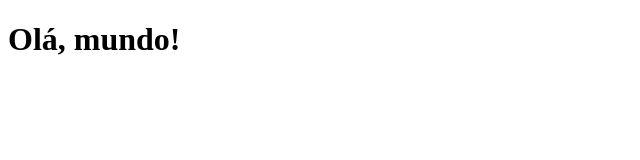
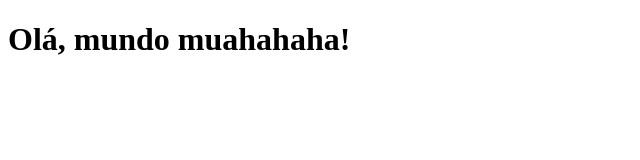
Before and after one commit to v1torsantana/alura-git, a plain HTML site: page index.html in a window 1280 px wide. Shown: the whole page, without its empty margins (0-640 px from the left). Drawn offline with Linux system fonts and the light colour scheme.

Commit message:
commit para o merge

```diff
--- a/index.html
+++ b/index.html
@@ -6,6 +6,6 @@
     <title>O bagulho é Punk rock</title>
 </head>
 <body>
-    <h1>Olá, mundo!</h1>
+    <h1>Olá, mundo muahahaha!</h1>
 </body>
 </html>
```
